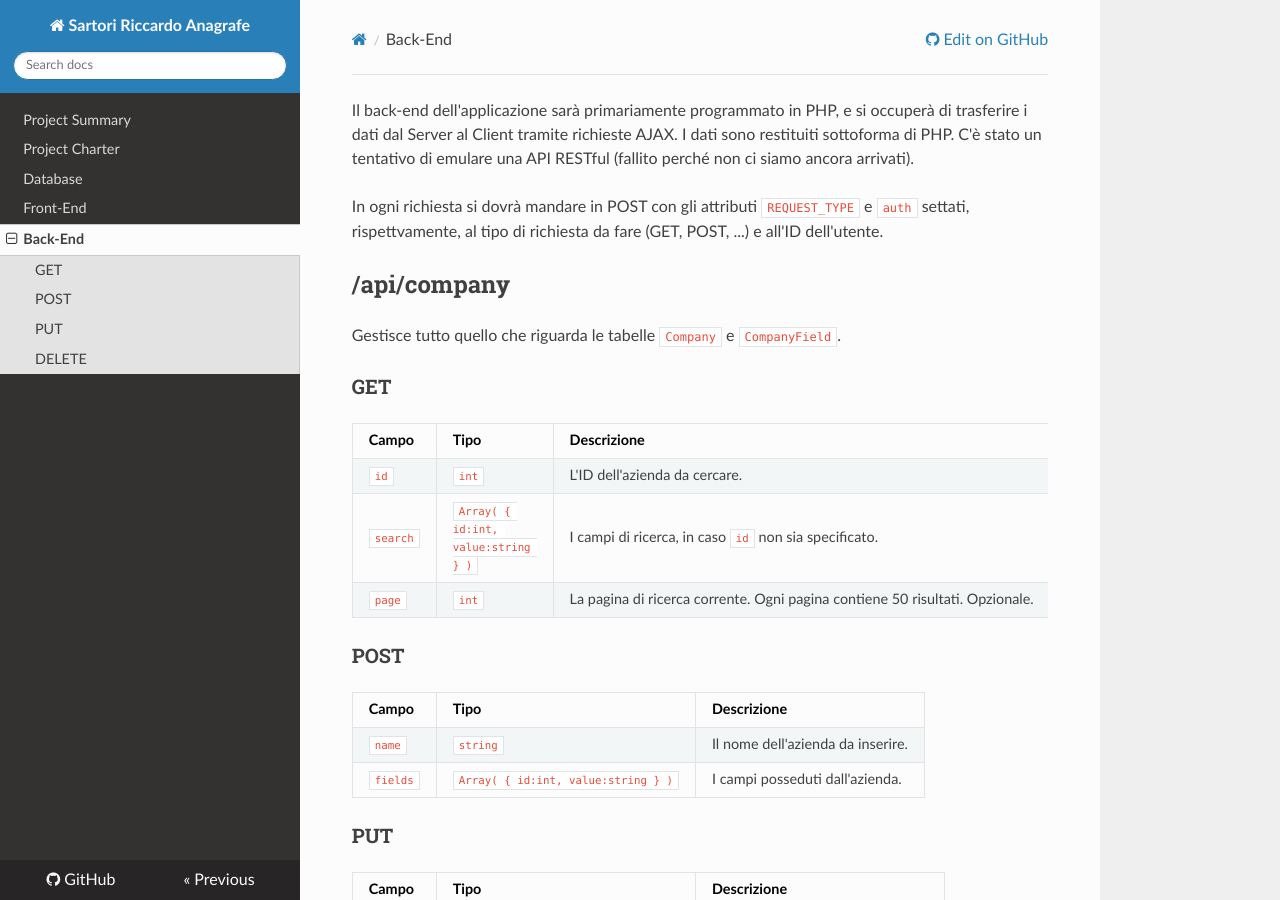
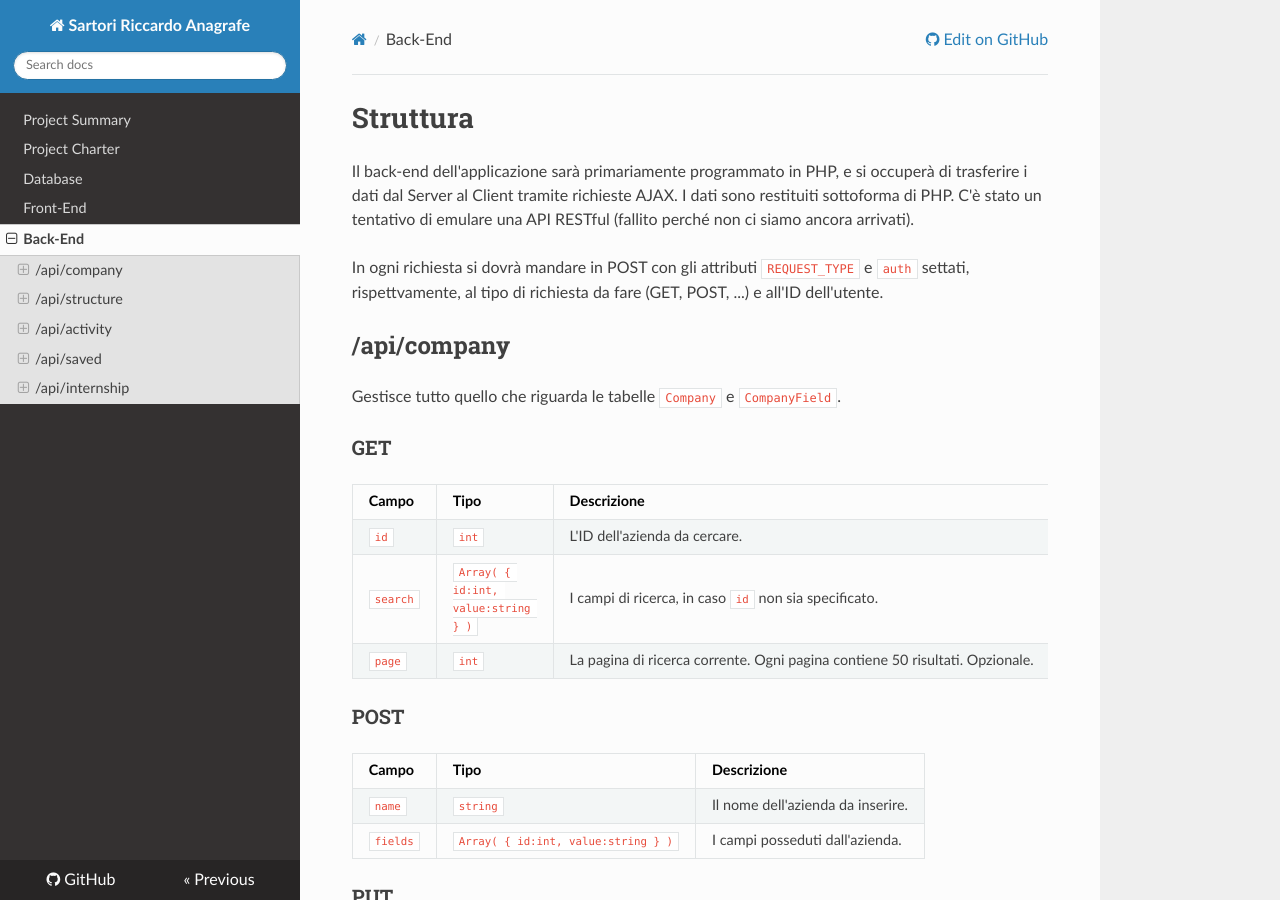
Before and after one commit to SartoRiccardo/pcto-anagrafe, an MkDocs documentation site: the page built from docs/backend.md, in a window 1280 px wide and 900 px high. Built offline with MkDocs 1.6.1, drawn with Linux system fonts in a browser that asks for light colours; nearby versions of some CDN libraries.

```diff
--- a/docs/backend.md
+++ b/docs/backend.md
@@ -1,3 +1,5 @@
+# Struttura
+
 Il back-end dell'applicazione sarà primariamente programmato in PHP, e si occuperà di trasferire i dati dal Server al Client tramite richieste AJAX. I dati sono restituiti sottoforma di PHP. C'è stato un tentativo di emulare una API RESTful (fallito perché non ci siamo ancora arrivati).
 
 In ogni richiesta si dovrà mandare in POST con gli attributi `REQUEST_TYPE` e `auth` settati, rispettvamente, al tipo di richiesta da fare (GET, POST, ...) e all'ID dell'utente.
```
